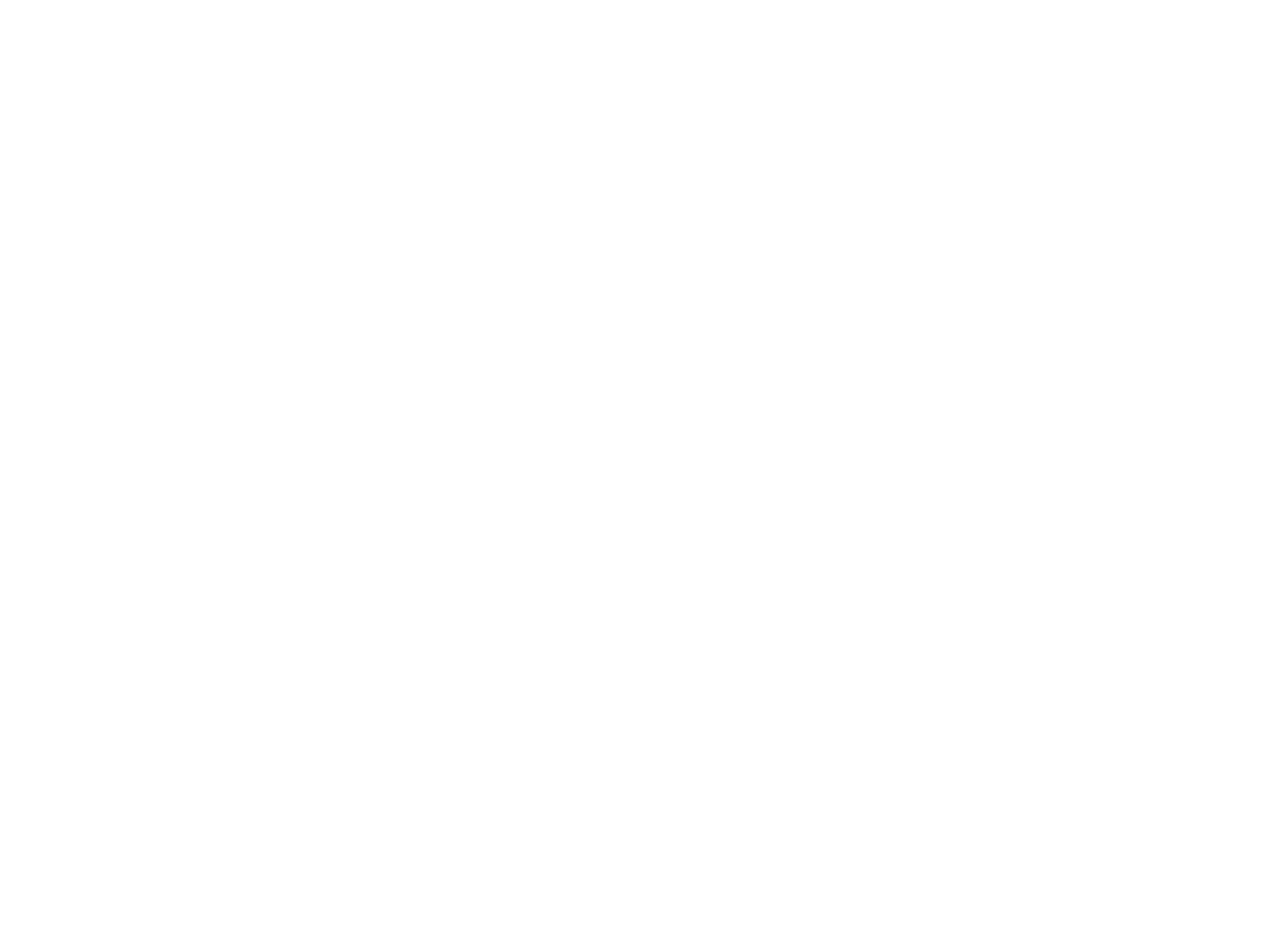
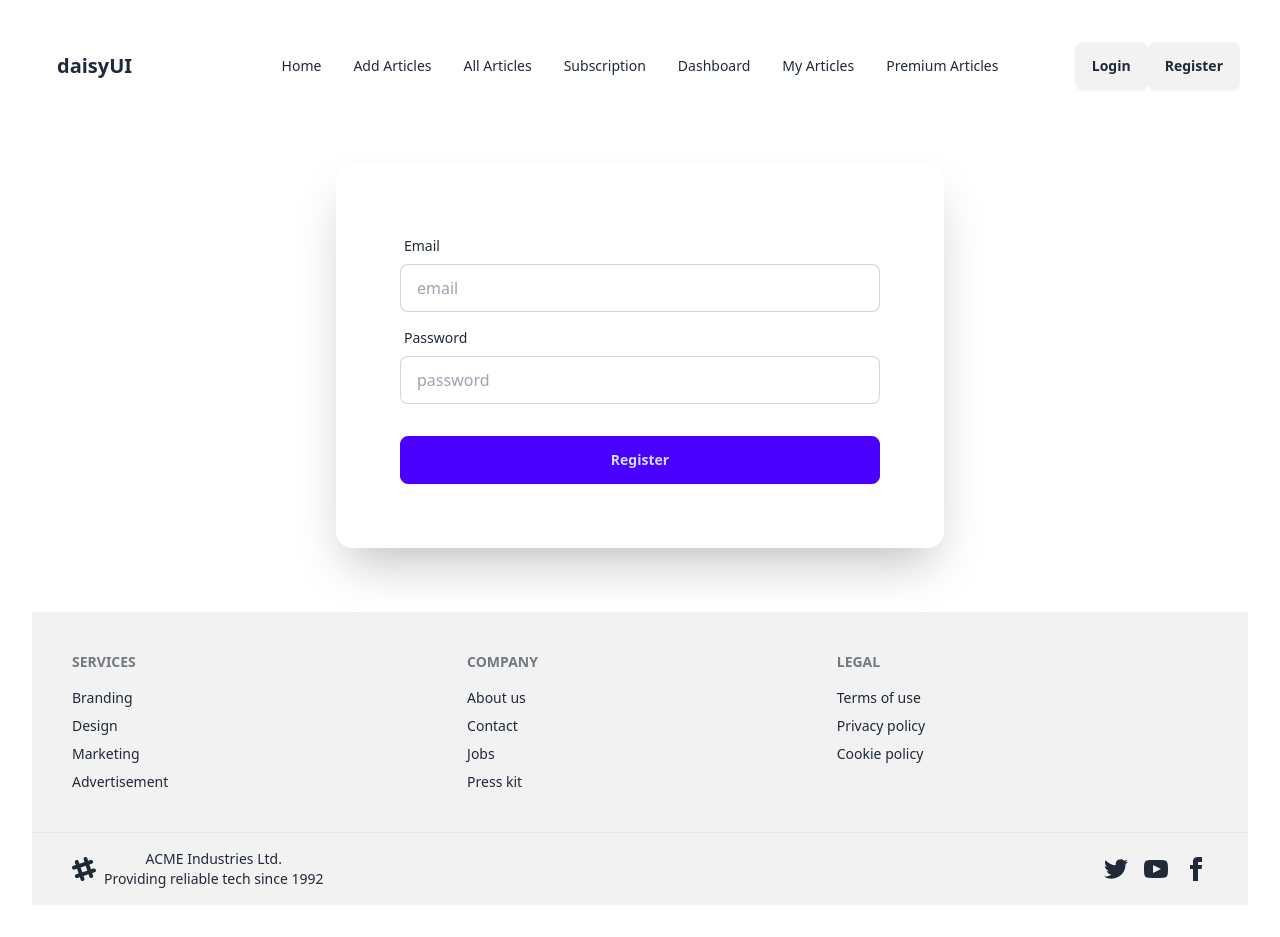
Before and after one commit to AmitKumarSutradhar/newspaper-client, a React (Vite) app: page /login in a window 1280 px wide. Before the commit this address had no page. Before the commit the page ends 800 px from the top, so only its background shows below. Built offline with nearby package versions, Linux system fonts and the light colour scheme.

Commit message:
Login and register ui design

```diff
--- a/package.json
+++ b/package.json
@@ -10,10 +10,12 @@
     "preview": "vite preview"
   },
   "dependencies": {
+    "firebase": "^11.2.0",
     "localforage": "^1.10.0",
     "match-sorter": "^8.0.0",
     "react": "^18.3.1",
     "react-dom": "^18.3.1",
+    "react-helmet-async": "^2.0.5",
     "react-router": "^7.1.3",
     "react-router-dom": "^7.1.3",
     "react-select": "^5.9.0",
--- a/src/Pages/Login/Login.jsx
+++ b/src/Pages/Login/Login.jsx
@@ -1,10 +1,45 @@
+import { useContext } from "react";
+import { Helmet } from "react-helmet-async";
+import { useLocation, useNavigate } from "react-router";
+import { AuthContext } from "../../providers/AuthProvider";
 
 
 const Login = () => {
+
+
+
+    const handleLogin = (event) => {
+        event.preventDefault();
+    }
+
     return (
-        <div>
-            <h2>This is login page.</h2>
-        </div>
+        <>
+            <Helmet>
+            <title>Login</title>
+            </Helmet>
+
+            <div className="card bg-base-100 w-1/2 mx-auto my-16 shrink-0 shadow-2xl">
+
+                <form onSubmit={ handleLogin } className="card-body">
+                    <div className="form-control">
+                        <label className="label">
+                            <span className="label-text">Email</span>
+                        </label>
+                        <input type="email" placeholder="email" className="input input-bordered" required />
+                    </div>
+                    <div className="form-control">
+                        <label className="label">
+                            <span className="label-text">Password</span>
+                        </label>
+                        <input type="password" placeholder="password" className="input input-bordered" required />
+                    </div>
+                    <div className="form-control mt-6">
+                        <button className="btn btn-primary">Register</button>
+                    </div>
+                </form>
+
+            </div>
+        </>
     );
 };
 
--- a/src/Pages/Register/Register.jsx
+++ b/src/Pages/Register/Register.jsx
@@ -1,10 +1,52 @@
+import { Helmet } from "react-helmet-async";
 
 
 const Register = () => {
+
+    const handleRgister = (event) => {
+        event.preventDefault();
+    }
+
     return (
-        <div>
-            <h2>This is register page.</h2>
-        </div>
+        <>
+            <Helmet>
+            <title>Register</title>
+            </Helmet>
+
+            <div className="card bg-base-100 w-1/2 mx-auto my-16 shrink-0 shadow-2xl">
+
+                <form onSubmit={ handleRgister } className="card-body">
+                    <div className="form-control">
+                        <label className="label">
+                            <span className="label-text">Full Name</span>
+                        </label>
+                        <input type="text" placeholder="Full Name" className="input input-bordered" required />
+                    </div>
+                    <div className="form-control">
+                        <label className="label">
+                            <span className="label-text">Photo</span>
+                        </label>
+                        <input type="file" placeholder="Photo" className="input input-bordered" required />
+                    </div>
+                    <div className="form-control">
+                        <label className="label">
+                            <span className="label-text">Email</span>
+                        </label>
+                        <input type="email" placeholder="email" className="input input-bordered" required />
+                    </div>
+                    <div className="form-control">
+                        <label className="label">
+                            <span className="label-text">Password</span>
+                        </label>
+                        <input type="password" placeholder="password" className="input input-bordered" required />
+                    </div>
+                    <div className="form-control mt-6">
+                        <button className="btn btn-primary">Register</button>
+                    </div>
+                </form>
+
+            </div>
+        </>
     );
 };
 
--- a/src/Routes/Routes.jsx
+++ b/src/Routes/Routes.jsx
@@ -6,6 +6,8 @@
 import Subscription from "../Pages/Subscription/Subscription";
 import MyArticles from "../Pages/Article/MyArticles";
 import ArticleDetail from "../Pages/Article/ArticleDetail";
+import Login from "../Pages/Login/Login";
+import Register from "../Pages/Register/Register";
 
 const Router = () => {
     return (
@@ -19,6 +21,10 @@
                 <Route path="/articles/:id" element={<ArticleDetail></ArticleDetail>} />
                 <Route path="/subscription" element={<Subscription></Subscription>} />
                 <Route path="/my-articles" element={<MyArticles></MyArticles>} />
+
+
+                <Route path="/login" element={<Login></Login>} />
+                <Route path="/register" element={<Register></Register>} />
             </Route>
 
             {/*
--- a/src/components/NavBar.jsx
+++ b/src/components/NavBar.jsx
@@ -12,6 +12,8 @@
         <li><NavLink to={"/my-articles"}>My Articles</NavLink></li>
         <li><NavLink to={"/premium-articles"}>Premium Articles</NavLink></li>
     </>
+
+    const user = false;
 
     return (
         <div className="navbar bg-base-100">
@@ -49,7 +51,28 @@
                 </ul>
             </div>
             <div className="navbar-end">
-                <a className="btn">Button</a>
+
+                {
+                    user ?
+                        <>
+                            <NavLink to={"/login"}  className="btn">Logout</NavLink>
+                            <div className="">
+                                <div className="w-10 rounded-full">
+                                    <img
+                                        alt="Tailwind CSS Navbar component"
+                                        src="https://img.daisyui.com/images/stock/photo-1534528741775-53994a69daeb.webp" />
+                                </div>
+                            </div>
+
+                        </>
+                        :
+                        <>
+                            <NavLink to={"/login"} className="btn">Login</NavLink>
+                            <NavLink to={"/register"}  className="btn">Register</NavLink>
+                        </>
+                }
+
+
             </div>
         </div>
     );
--- /dev/null
+++ b/src/firebase/firebase.config.js
@@ -0,0 +1,17 @@
+// Import the functions you need from the SDKs you need
+import { initializeApp } from "firebase/app";
+
+// Your web app's Firebase configuration
+// For Firebase JS SDK v7.20.0 and later, measurementId is optional
+const firebaseConfig = {
+  apiKey: "AIzaSyCkU8NMDeMTE9pQrofDYBdeqXxq6FoqoA4",
+  authDomain: "test-project-1e8c2.firebaseapp.com",
+  projectId: "test-project-1e8c2",
+  storageBucket: "test-project-1e8c2.firebasestorage.app",
+  messagingSenderId: "900261382915",
+  appId: "1:900261382915:web:917ce70e60286fce6af736",
+  measurementId: "G-31TY6Y8CGN"
+};
+
+// Initialize Firebase
+export const app = initializeApp(firebaseConfig);
--- /dev/null
+++ b/src/hooks/useAuth.jsx
@@ -0,0 +1,10 @@
+import { useContext } from "react";
+import { AuthContext } from "../providers/AuthProvider";
+
+
+const useAuth = () => {
+    const auth = useContext(AuthContext);
+    return auth;
+};
+
+export default useAuth;
--- /dev/null
+++ b/src/providers/AuthProvider.jsx
@@ -0,0 +1,81 @@
+import { createContext } from "react";
+import { GoogleAuthProvider, createUserWithEmailAndPassword, getAuth, onAuthStateChanged, signInWithEmailAndPassword, signInWithPopup, signOut, updateProfile } from "firebase/auth";
+import { app } from "../firebase/firebase.config";
+
+export const AuthContext = createContext(null);
+const auth = getAuth(app);
+
+const AuthProvider = ({children}) => {
+    const [user, setUser] = useState(null);
+    const [loading, setLoading] = useState(true);
+    const googleProvider = new GoogleAuthProvider();
+    // const axiosPublic = useAxiosPublic();
+
+    const createUser = (email, password) => {
+        setLoading(true);
+        return createUserWithEmailAndPassword(auth, email, password)
+    }
+
+    const signIn = (email, password) => {
+        setLoading(true);
+        return signInWithEmailAndPassword(auth, email, password);
+    }
+
+    const googleSignIn = () => {
+        setLoading(true);
+        return signInWithPopup(auth, googleProvider);
+    }
+
+    const logOut = () => {
+        setLoading(true);
+        return signOut(auth);
+    }
+
+    const updateUserProfile = (name, photo) => {
+        return updateProfile(auth.currentUser, {
+            displayName: name, photoURL: photo
+        });
+    }
+
+    useEffect(() => {
+        const unsubscribe = onAuthStateChanged(auth, currentUser => {
+            setUser(currentUser);
+            // if (currentUser) {
+            //     // get token and store client
+            //     const userInfo = { email: currentUser.email };
+            //     axiosPublic.post('/jwt', userInfo)
+            //         .then(res => {
+            //             if (res.data.token) {
+            //                 localStorage.setItem('access-token', res.data.token);
+            //             }
+            //         })
+            // }
+            // else {
+            //     // TODO: remove token (if token stored in the client side: Local storage, caching, in memory)
+            //     localStorage.removeItem('access-token');
+            // }
+            setLoading(false);
+        });
+        return () => {
+            return unsubscribe();
+        }
+    }, [])
+
+    const authInfo = {
+        user,
+        loading,
+        createUser,
+        signIn,
+        googleSignIn,
+        logOut,
+        updateUserProfile
+    }
+
+    return (
+        <AuthContext.Provider value={authInfo}>
+            {children}
+        </AuthContext.Provider>
+    );
+};
+
+export default AuthProvider;
```
Also changed, not shown: src/main.jsx (+6 -4 lines), 1 other file (tests, documents, lock files or other folders). Lines whose indentation alone changed are shown as unchanged.
